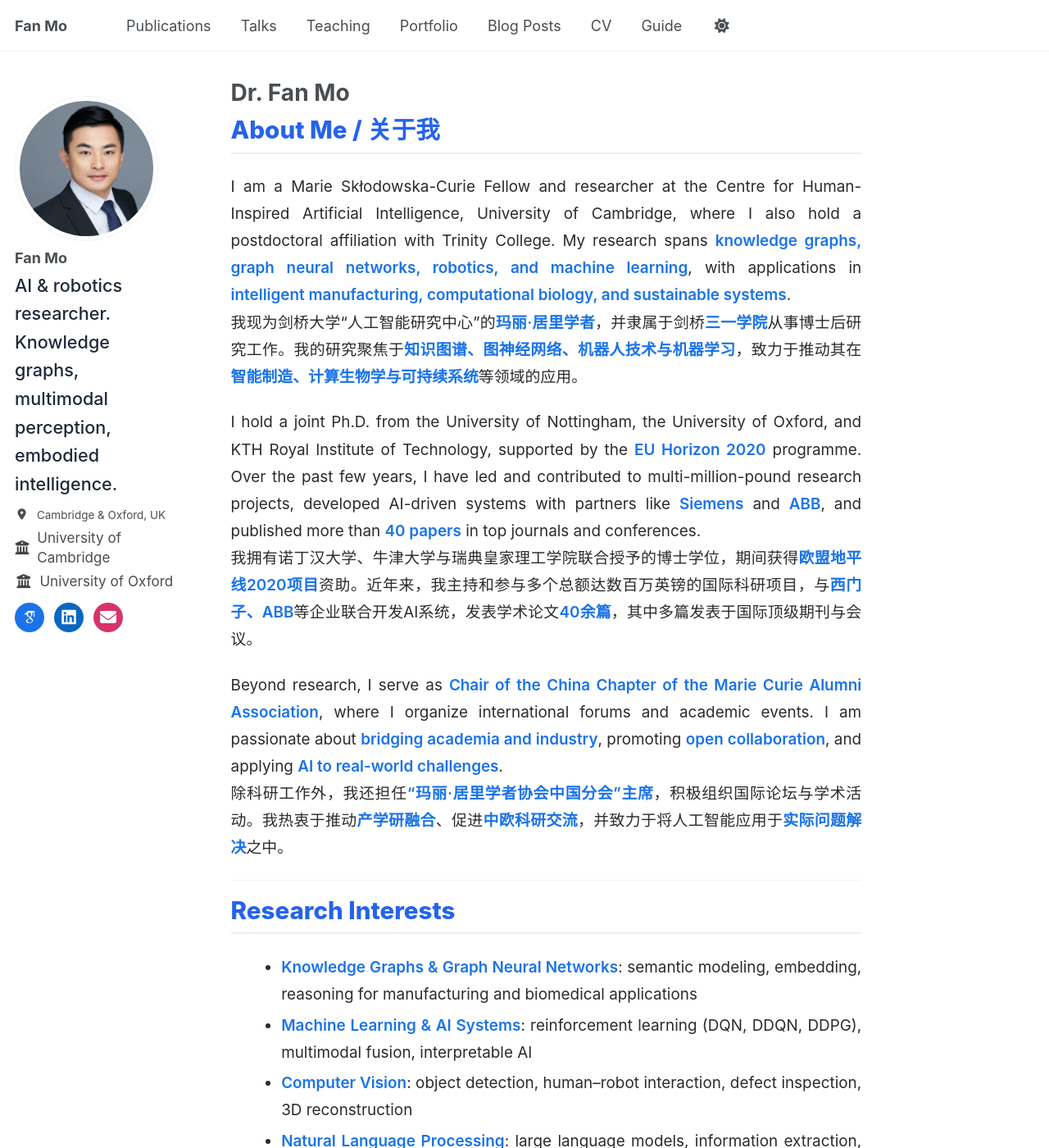
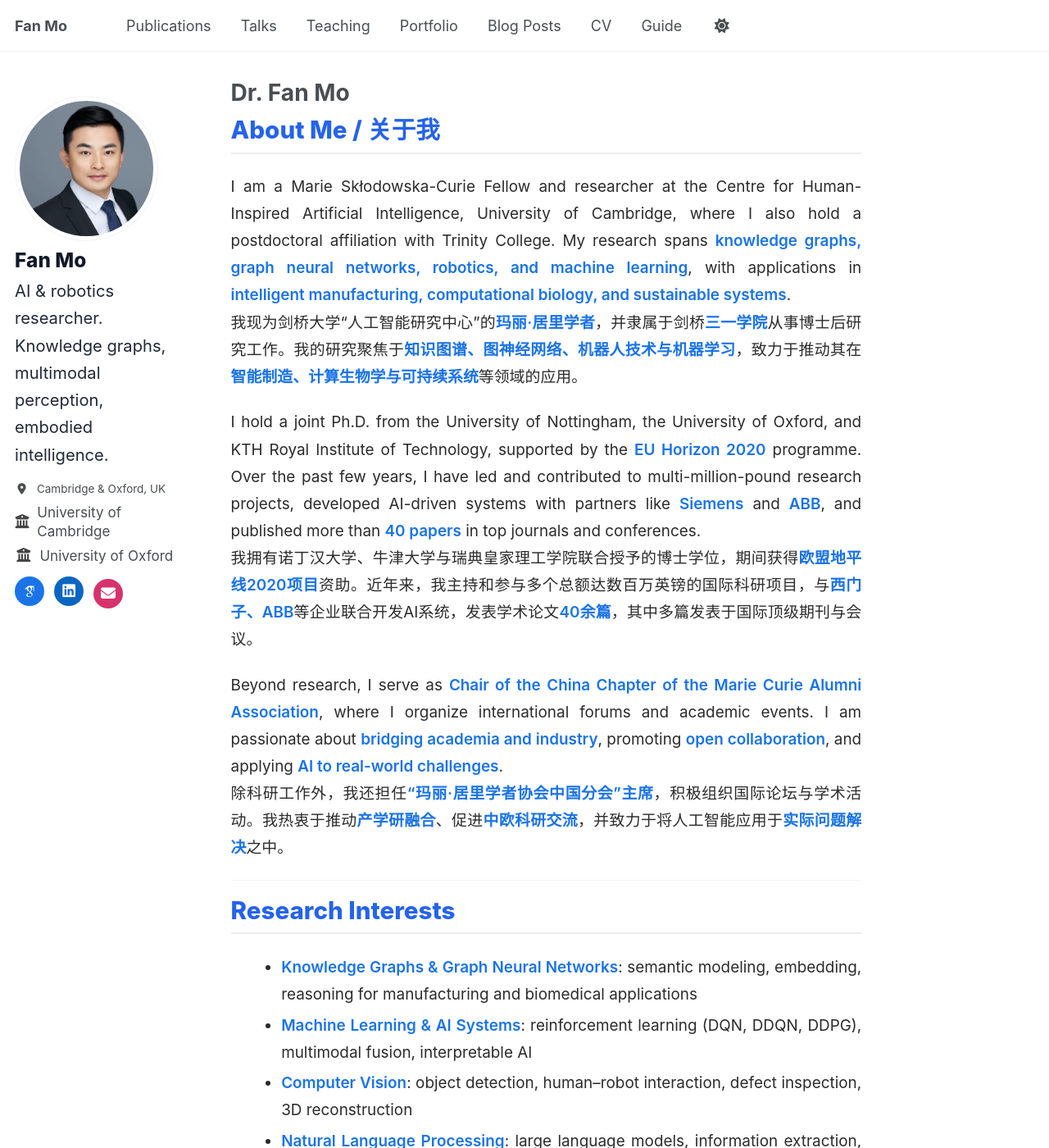
Before and after one commit to fanmo-intro/fanmo-intro.github.io, a Jekyll site: the page built from _pages/about.md, in a window 1280 px wide and 1400 px high. Shown: the whole window at 82% size. Built offline with Jekyll 4.4.1, drawn with Linux system fonts in a browser that asks for light colours; some web fonts are replaced; a script that is not in the unit is left out.

Commit message:
Update _custom.scss

```diff
--- a/_sass/_custom.scss
+++ b/_sass/_custom.scss
@@ -21,7 +21,7 @@
   color: #2b2b2b;
 }
 .page__content p { margin-bottom: 1.2em; }
-.page__content p + p { margin-top: 0.7rem; }
+.page__content p + p { margin-top: .7rem; }
 .page__content h1,
 .page__content h2 {
   color: var(--accent);
@@ -35,128 +35,78 @@
 .page__content ul { margin: .5rem 0 .8rem 1.2rem; }
 .page__content li { margin: .25rem 0; }
 @media (max-width: 768px) {
-  .page__content {
-    max-width: 100%;
-    padding: 0 1rem;
-    font-size: 1rem;
-  }
+  .page__content { max-width: 100%; padding: 0 1rem; font-size: 1rem; }
 }
-.page__content strong {
-  color: #1a73e8; /* Google Scholar blue */
-  font-weight: 600;
+.page__content strong { color: #1a73e8; font-weight: 600; }
+
+/* =========================
+   Sidebar layout
+   ========================= */
+.page { display: flex; gap: 2rem; }
+.sidebar { flex: 0 0 260px; }
+
+/* =========================
+   Author card – readability
+   ========================= */
+.author__content { text-align: left; margin-top: .5rem; }
+.author__content .author__name {
+  font-size: 1.35rem; font-weight: 800; letter-spacing: .1px; color:#111827;
+  margin: .25rem 0 .35rem;
 }
 
-/* =======================================================
-   Sidebar width and layout spacing
-   ======================================================= */
-.sidebar { flex: 0 0 250px; }
-.page    { display: flex; gap: 2rem; }
-
-/* =======================================================
-   Author Bio (make bigger)
-   ======================================================= */
-.author__content .author__bio {
-  font-size: 1.2rem !important;   /* bigger bio */
-  font-weight: 500 !important;
-  color: #1f2937 !important;
-  margin-top: 0.3rem !important;
-  margin-bottom: 0.6rem !important;
-  line-height: 1.6 !important;
+/* Bio: larger, comfortable line-height, narrow measure for easier reading */
+.author__content .author__bio{
+  font-size: 1.12rem !important;
+  line-height: 1.65 !important;
+  color:#1f2937 !important;
+  margin: .2rem 0 .85rem !important;
+  max-width: 26ch;              /* ~ 26 characters per line for readability */
 }
 
-/* =======================================================
-   Location + Employers (smaller, secondary)
-   ======================================================= */
-
-/* Location */
-.author__urls li.author__desktop {
-  font-size: 0.95rem !important;
-  color: #444 !important;
-  line-height: 1.4 !important;
-  white-space: nowrap !important;
+/* Location line */
+.author__urls li.author__desktop{
+  font-size:.95rem !important; color:#444 !important; line-height:1.4 !important;
+  white-space:nowrap !important; margin-bottom:.35rem;
 }
 
-/* Employers (Cambridge, Oxford) */
-.author__urls li .employer {
-  font-size: 0.85rem !important;   /* smaller universities */
-  line-height: 1.3 !important;
-  color: #555 !important;
-  white-space: nowrap !important;  /* keep on one line */
-  display: inline-flex !important;
-  align-items: center !important;
+/* Employers on single lines and slightly smaller */
+.author__urls li .employer{
+  font-size:.86rem !important; color:#555 !important; line-height:1.35 !important;
+  white-space:nowrap !important; display:inline-flex !important; align-items:center !important;
 }
+.author__urls li .fas.fa-building-columns{ margin-right:.45rem !important; color:#444 !important; }
 
-.author__urls li .fas.fa-building-columns {
-  margin-right: 0.4rem !important;
-  color: #444 !important;
+/* =========================
+   Social icons row (Scholar, LinkedIn, GitHub, Email)
+   ========================= */
+.author__urls.social-icons{
+  display:flex; flex-wrap:wrap; gap:12px; margin-top:12px; padding:0; list-style:none;
 }
+.author__urls.social-icons li{ margin:0; padding:0; list-style:none; }
+.author__urls.social-icons li a{
+  display:inline-flex; justify-content:center; align-items:center;
+  width:36px; height:36px; border-radius:50%;
+  background:#f3f4f6; color:#374151; font-size:18px;
+  transition:transform .15s ease, background .15s ease, color .15s ease;
+}
+.author__urls.social-icons li a:hover{ background:#1d4ed8; color:#fff; transform:translateY(-1px); }
+.author__urls.social-icons li a span{ display:none !important; }
+.author__urls.social-icons i, .author__urls.social-icons svg{ color:inherit !important; fill:currentColor !important; }
 
-/* Link style for employers */
-.author__urls li .employer a {
-  color: #555 !important;
-  text-decoration: none !important;
-  white-space: nowrap !important;
+/* =========================
+   Mobile tweaks
+   ========================= */
+@media (max-width: 992px){
+  .sidebar{ flex:0 0 320px; }                 /* a tad wider on tablets */
+  .author__content .author__bio{ max-width: 30ch; }
 }
-.author__urls li .employer a:hover {
-  color: #1d4ed8 !important;
-  text-decoration: underline !important;
+@media (max-width: 768px){
+  .page{ flex-direction:column; gap:1.25rem; }
+  .sidebar{ flex:0 0 100%; }
+  .author__content .author__name{ font-size:1.3rem; }
+  .author__content .author__bio{
+    max-width:100%; font-size:1.06rem !important; line-height:1.8 !important;
+    text-align:justify;
+  }
+  .author__urls.social-icons{ justify-content:flex-start; }
 }
-
-/* =======================================================
-   Social icon row (Scholar, LinkedIn, Email, etc.)
-   ======================================================= */
-
-.author__urls.social-icons {
-  display: flex;
-  flex-wrap: wrap;
-  gap: 12px;
-  margin-top: 10px;
-  padding: 0;
-  list-style: none;
-}
-
-.author__urls.social-icons li {
-  list-style: none;
-  margin: 0;
-  padding: 0;
-}
-
-/* Circle icon buttons */
-.author__urls.social-icons li a {
-  display: inline-flex;
-  justify-content: center;
-  align-items: center;
-  width: 36px;
-  height: 36px;
-  border-radius: 50%;
-  background: transparent;
-  border: none;
-  color: #444;
-  font-size: 20px;
-  line-height: 1;
-  padding: 0;
-  margin: 0;
-  text-decoration: none;
-  overflow: hidden;
-  white-space: nowrap;
-  transition: color .2s ease;
-}
-
-.author__urls.social-icons li a:hover {
-  color: #1d4ed8;
-  background: transparent;
-  transform: none;
-  box-shadow: none;
-}
-
-/* Hide link text labels (keep only icons) */
-.author__urls.social-icons li a span {
-  display: none !important;
-}
-
-.author__urls.social-icons i,
-.author__urls.social-icons svg {
-  color: inherit !important;
-  fill: currentColor !important;
-  font-size: 20px;
-}
```
